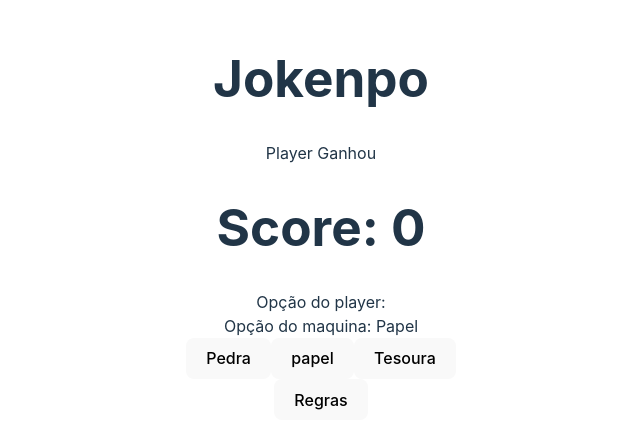
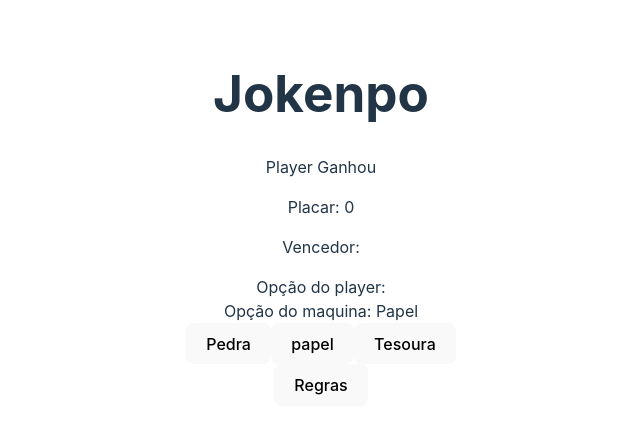
Before and after one commit to ccaioadriano/jo_ken_po, a React (Vite) app: page / in a window 1280 px wide. Shown: the part 182-630 px from the top of the page, without its empty margins (319-959 px from the left). Built offline with nearby package versions, Linux system fonts and the light colour scheme.

Commit message:
[Refactor]: Setting ´winner´ end showing it on screen

```diff
--- a/src/components/Header.jsx
+++ b/src/components/Header.jsx
@@ -1,7 +1,14 @@
-function Header({ score }) {
+function Header({ score, winner }) {
   return (
     <>
-      <h1>Score: {score}</h1>
+      <div>
+
+
+        <div>
+          <p>Placar: {score}</p>
+          <p>Vencedor: {winner}</p>
+        </div>
+      </div>
     </>
   );
 }
```
